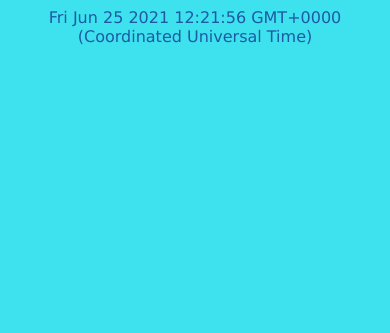
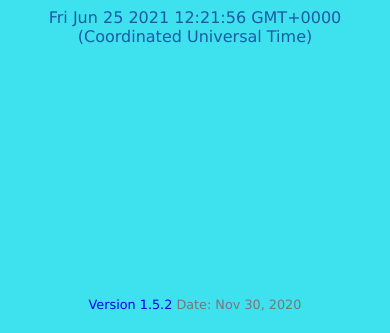
Before and after one commit to arjunsah21/sangoshthee, a plain HTML site: page index.html in a window 390 px wide. Shown: the part 511-844 px from the top of the page. Drawn offline with Linux system fonts and the light colour scheme.

Commit message:
edited footer for mobile view

```diff
--- a/css/styles.css
+++ b/css/styles.css
@@ -205,6 +205,10 @@
         width: 90%;
     }
     .footer{
+        padding: 21px;
+        justify-content: center;
+    }
+    #left_footer{
         display: none;
     }
 }
```
